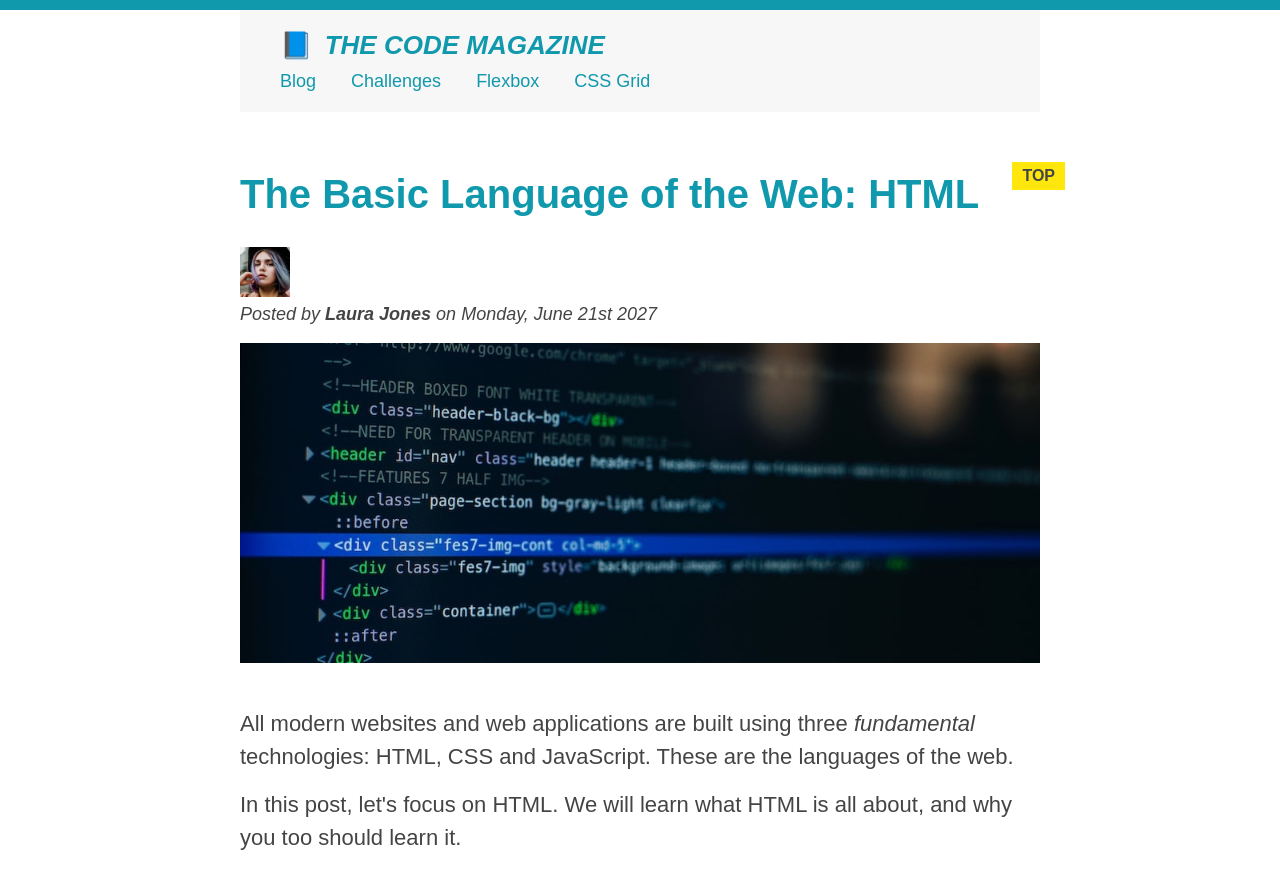
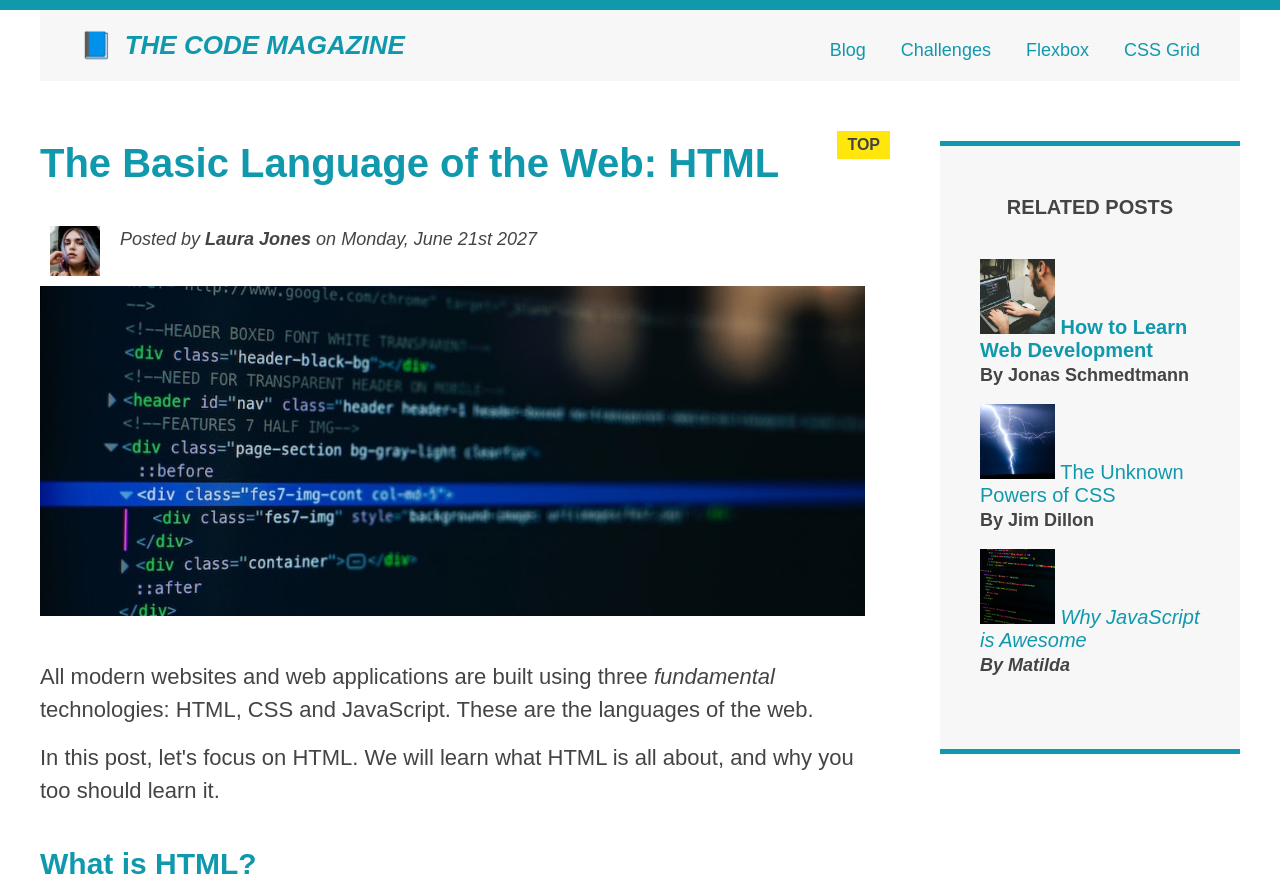
Before and after one commit to SkyMoonI/HTML-CSS-Course, a plain HTML site: page starter/04-CSS-Layouts/index.html in a window 1280 px wide. Shown: the top 884 px of the page. Drawn offline with Linux system fonts and the light colour scheme.

Commit message:
2-day
CSS Fundamentals finished
Section 4: Layouts: Floats, Flexbox, and CSS Grid Fundamentals continue

```diff
--- a/final/03-CSS-Fundamentals/style.css
+++ b/final/03-CSS-Fundamentals/style.css
@@ -13,6 +13,12 @@ body {
   position: relative;
 }
 
+.container {
+  width: 700px;
+  margin: 0 auto;
+  /* position: relative; */
+}
+
 .main-header {
   background-color: #f7f7f7;
   /* padding: 20px;
@@ -25,11 +31,16 @@ body {
 
 nav {
   font-size: 18px;
-  /* text-align: center; */
+  text-align: center;
 }
 
 article {
   margin-bottom: 60px;
+}
+
+.post-header {
+  margin: 0 0 40px 0;
+  /* position: relative; */
 }
 
 aside {
@@ -76,6 +87,7 @@ p {
   font-size: 22px;
   line-height: 1.5;
   margin-bottom: 15px;
+  /* display: inline; */
 }
 
 ul,
@@ -170,7 +182,65 @@ a:active {
   background-color: black;
   font-style: italic;
 }
+
 /* LVHA */
+
+.post-img {
+  width: 100%;
+  height: auto;
+  /* margin: 100px; */
+}
+
+nav a:link {
+  /* background-color: red;
+  margin: 20px;
+  padding: 20px;
+  display: block; */
+
+  margin: 20px;
+  display: inline-block;
+}
+
+nav a:link:last-child {
+  margin-right: 0;
+}
+
+button {
+  font-size: 22px;
+  padding: 20px;
+  cursor: pointer;
+
+  position: absolute;
+  bottom: 50px;
+  right: 50px;
+}
+
+/* h2::first-letter {
+  font-size: 80px;
+} */
+
+/* + is sibling selector */
+h3 + p::first-line {
+  /* color: red; */
+}
+
+h2 {
+  position: relative;
+}
+
+h2::after {
+  content: "TOP";
+  background-color: yellow;
+  color: black;
+  font-size: 16px;
+  font-weight: bold;
+
+  display: inline-block;
+  padding: 5px 10px;
+  position: absolute;
+  right: -25px;
+  top: -10px;
+}
 
 /* Resolving conflicts */
 /* #copyright {
--- a/starter/04-CSS-Layouts/index.html
+++ b/starter/04-CSS-Layouts/index.html
@@ -18,7 +18,7 @@
     -->
 
     <div class="container">
-      <header class="main-header">
+      <header class="main-header clearfix">
         <h1>📘 The Code Magazine</h1>
 
         <nav>
@@ -28,6 +28,7 @@
           <a href="#">Flexbox</a>
           <a href="#">CSS Grid</a>
         </nav>
+        <!-- <div class="clear"></div> -->
       </header>
 
       <article>
@@ -39,9 +40,10 @@
             alt="Headshot of Laura Jones"
             height="50"
             width="50"
+            class="author-img"
           />
 
-          <p id="author">
+          <p id="author" class="author">
             Posted by <strong>Laura Jones</strong> on Monday, June 21st 2027
           </p>
 
--- a/starter/04-CSS-Layouts/style.css
+++ b/starter/04-CSS-Layouts/style.css
@@ -2,6 +2,7 @@
   /* border-top: 10px solid #1098ad; */
   margin: 0;
   padding: 0;
+  box-sizing: border-box;
 }
 
 /* PAGE SECTIONS */
@@ -14,7 +15,7 @@ body {
 }
 
 .container {
-  width: 800px;
+  width: 1200px;
   /* margin-left: auto;
   margin-right: auto; */
   margin: 0 auto;
@@ -50,8 +51,7 @@ aside {
   border-bottom: 5px solid #1098ad;
   /* padding-top: 50px;
   padding-bottom: 50px; */
-  padding: 50px 0;
-  width: 500px;
+  padding: 50px 40px;
 }
 
 /* SMALLER ELEMENTS */
@@ -82,6 +82,7 @@ h4 {
   font-size: 20px;
   text-transform: uppercase;
   text-align: center;
+  margin-bottom: 40px;
 }
 
 p {
@@ -134,6 +135,7 @@ li:last-child {
 
 .related {
   list-style: none;
+  margin-left: 0;
 }
 
 body {
@@ -265,3 +267,47 @@ footer p {
 nav p {
   font-size: 18px;
 } */
+
+/* FLOATS */
+.author-img {
+  float: left;
+  margin: 10px;
+}
+
+.author {
+  /* padding-left: 100px; */
+  margin: 10px;
+  float: left;
+}
+
+h1 {
+  float: left;
+}
+
+nav {
+  float: right;
+}
+
+.clear {
+  clear: both;
+}
+
+.clearfix::after {
+  clear: both;
+  content: "";
+  display: block;
+}
+
+article {
+  width: 825px;
+  float: left;
+}
+
+aside {
+  width: 300px;
+  float: right;
+}
+
+footer {
+  clear: both;
+}
```
